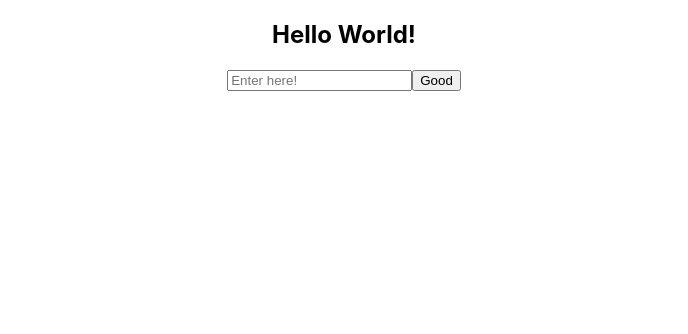
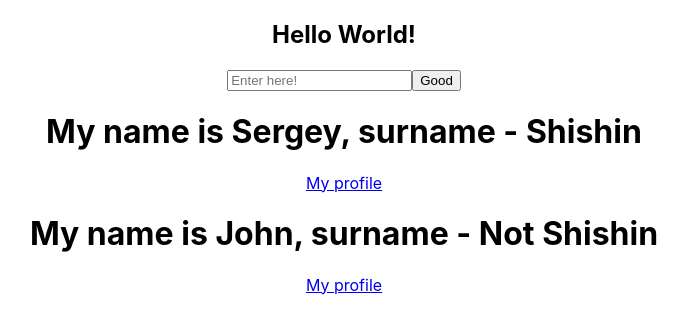
Before and after one commit to Sshishin/base-react, a React (Create React App) app in the folder my-app/: page / in a window 1280 px wide. Shown: the top 334 px of the page, without its empty margins (296-984 px from the left). Built offline with nearby package versions, Linux system fonts and the light colour scheme.

Commit message:
feat(props): props

```diff
--- a/my-app/src/App.js
+++ b/my-app/src/App.js
@@ -35,6 +35,18 @@ function Button() {
   return <button>{logged ? 'Good' : text}</button>
 }
 
+// Свойства компонентов (props)
+// Props это объект со свойтсвами которые мы передадим
+
+const WhoAmI = (props) => {   //Длаее указывае значения для props при передаче компонента с помощью атрибутов
+  return (
+    <div>
+      <h1> My name is {props.name()}, surname - {props.surname} </h1>
+        <a href="{props.link}">My profile</a>
+    </div>
+  )
+}
+
 function App() {
   return (    //Вставляем ниже свой компонент чтобы передать его на index.js и отрендерить
     <div className="App">
@@ -43,6 +55,17 @@ function App() {
       </StrictMode>
       <Field/>
       <Button/>
+      <WhoAmI
+        name={() => {return 'Sergey'}}
+        surname="Shishin"
+        link="google.com"
+      />
+      <WhoAmI
+        name={() => {return 'John'}}
+        surname="Not Shishin"
+        link="yandex.com"
+      />
+
     </div>
   );
 }
```
Also changed, not shown: my-app/src/index.js (+0 -19 lines), 1 other file (tests, documents, lock files or other folders).
